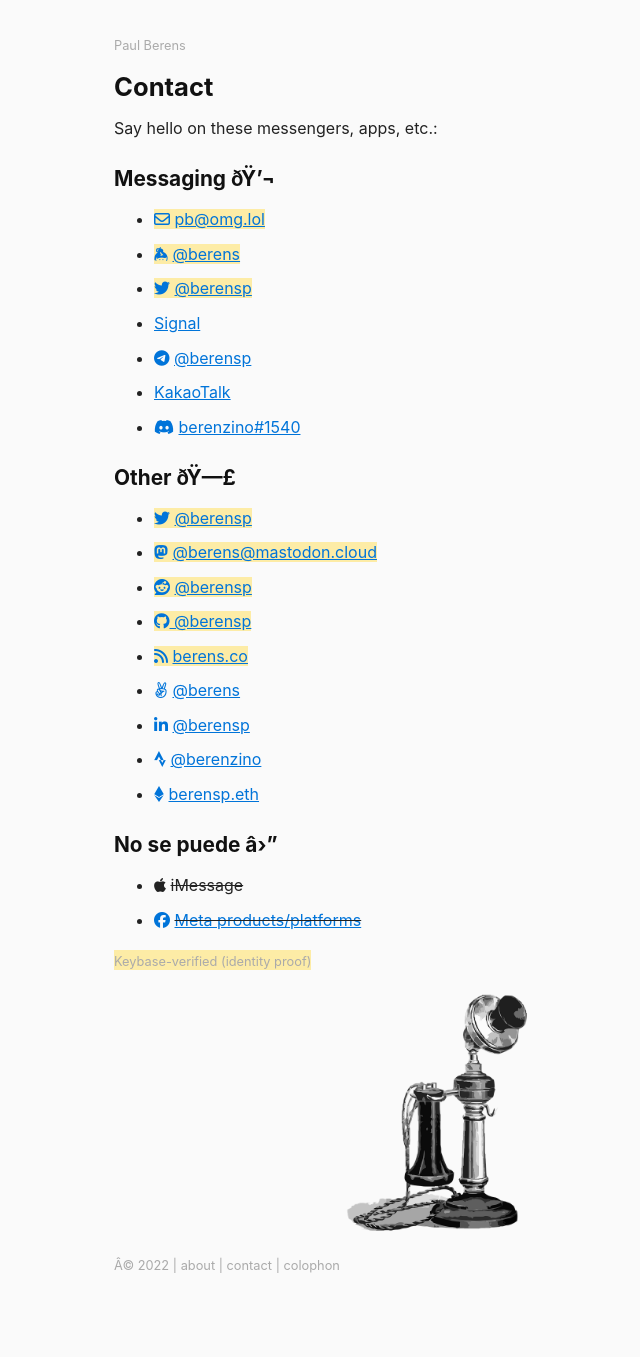
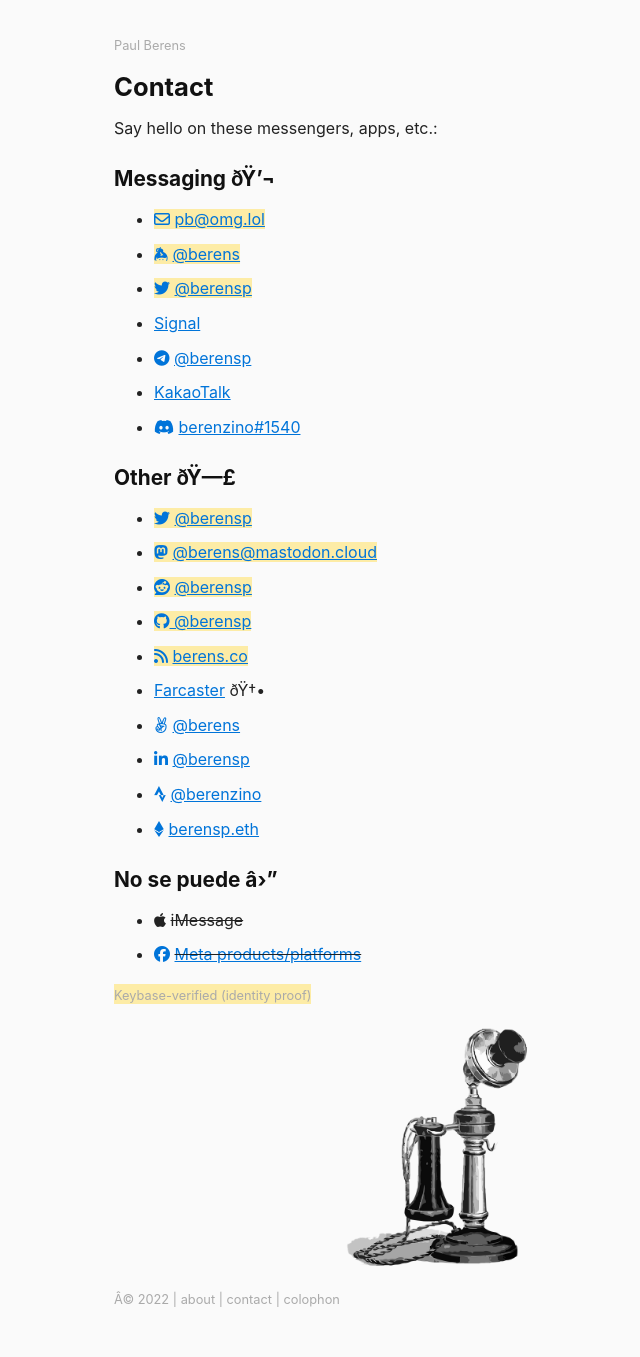
Before and after one commit to berensp/berensp.github.io, a Jekyll site: the page built from pages/contact.md, in a window 1280 px wide. Shown: the whole page, without its empty margins (206-846 px from the left). Built offline with Jekyll 4.4.1, drawn with Linux system fonts in a browser that asks for light colours; nearby versions of some CDN libraries; before the commit the page ends 1323 px from its top, so only the background shows below that.

Commit message:
Update contact.md

```diff
--- a/pages/contact.md
+++ b/pages/contact.md
@@ -22,6 +22,7 @@
 - <mark><a href="https://reddit.com/user/berensp" target="_blank"><i class="fab fa-reddit"></i></a> <a href="https://reddit.com/user/berensp" target="_blank">@berensp</a></mark>
 - <mark><a href="https://github.com/berensp/" target="_blank"><i class="fa-brands fa-github"></i> <a href="https://github.com/berensp" target="_blank">@berensp</a>
 - <mark><a href="https://berens.co/feed.xml" target="_blank"><i class="fas fa-rss"></i></a> <a href="https://berens.co/feed.xml" target="_blank">berens.co</a></mark>
+- <a href="https://www.farcaster.xyz/" target="_blank">Farcaster</a> 🆕
 - <a href="https://angel.co/berens" target="_blank"><i class="fab fa-angellist"></i></a> <a href="https://angel.co/berens" target="_blank">@berens</a>
 - <a href="https://linkedin.com/in/berensp" target="_blank"><i class="fab fa-linkedin-in"></i></a> <a href="https://linkedin.com/in/berensp" target="_blank">@berensp</a>
 - <a href="https://www.strava.com/athletes/berenzino" target="_blank"><i class="fab fa-strava"></i></a> <a href="https://www.strava.com/athletes/berenzino" target="_blank">@berenzino</a>
```
